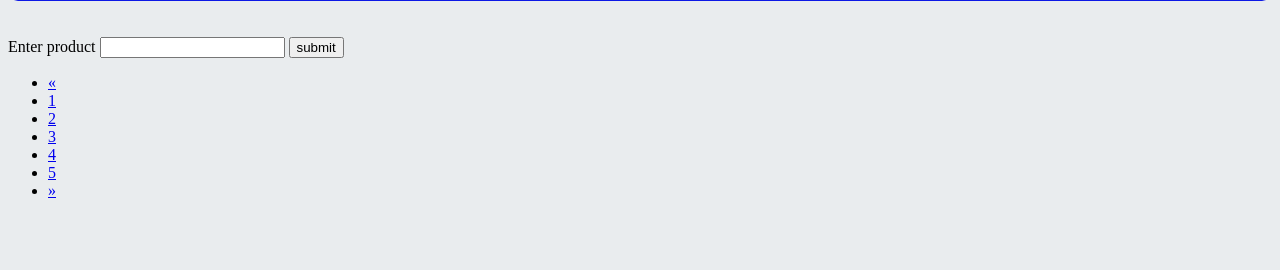
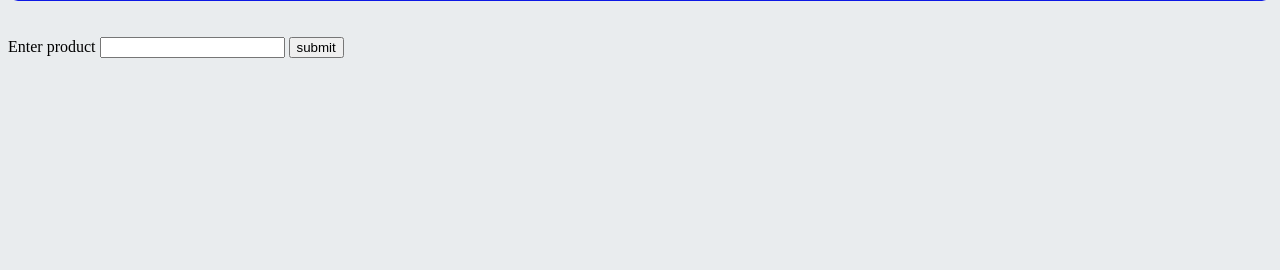
Before and after one commit to Nizar-Ibarhouten/toolstation-Blijdorp, a Django app: page /Home in a window 1280 px wide. Shown: the part 286-556 px from the top of the page. Run offline with Django 5.2, Linux system fonts and the light colour scheme; some libraries are stand-ins or nearby versions.

Commit message:
removed "pagination"

```diff
--- a/ToolstationBlijdorp/polls/templates/TailPage.html
+++ b/ToolstationBlijdorp/polls/templates/TailPage.html
@@ -39,15 +39,7 @@
 </form>
 
 
-<ul class="pagination">
-  <li><a href="#">&laquo;</a></li>
-  <li><a href="#">1</a></li>
-  <li><a href="#">2</a></li>
-  <li><a href="#">3</a></li>
-  <li><a href="#">4</a></li>
-  <li><a href="#">5</a></li>
-  <li><a href="#">&raquo;</a></li>
-</ul>
+
 <!-- <button onclick="getProducts()">click</button> -->
 <ul >
 <p id="productsName"></p>
```
